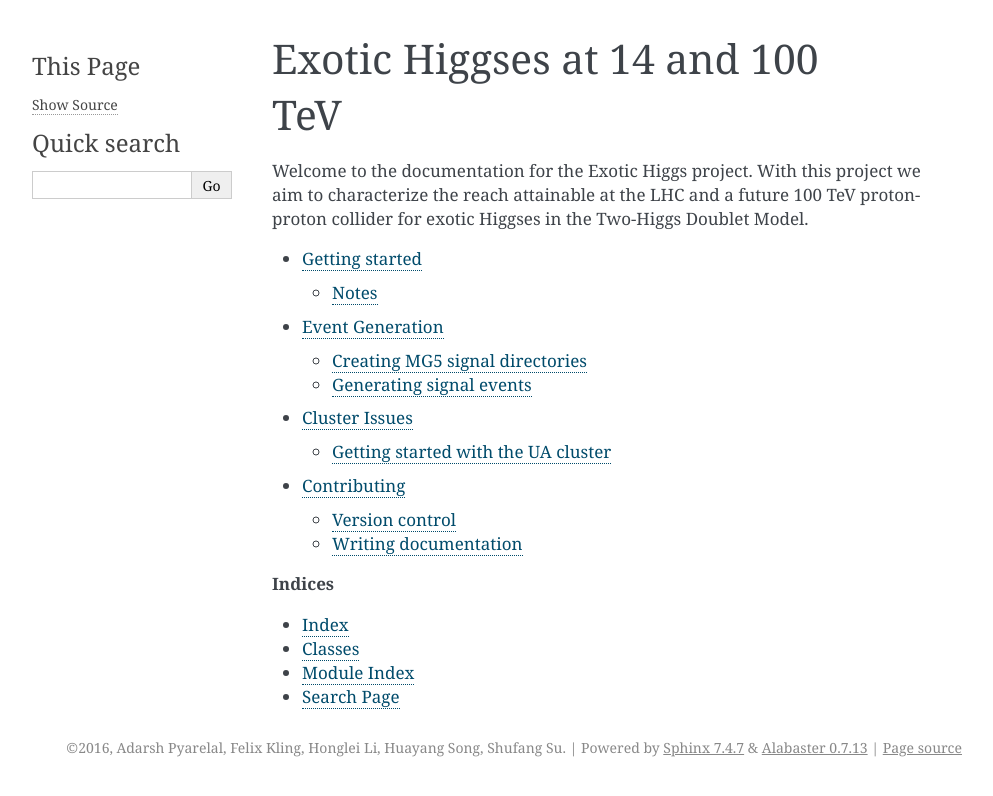
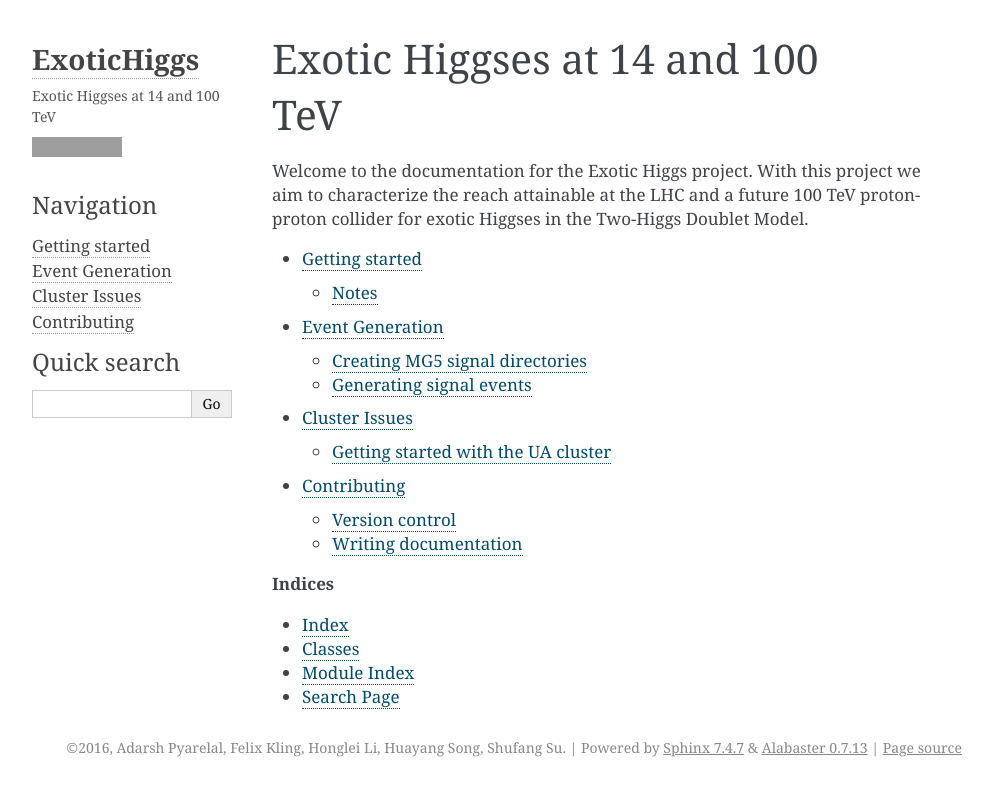
Before and after one commit to adarshp/ExoticHiggs, a Sphinx documentation site: the page built from docs/index.rst, in a window 1280 px wide. Shown: the top 796 px of the page, without its empty margins (148-1141 px from the left). Built offline with Sphinx 7.4.7, drawn with Linux system fonts in a browser that asks for light colours; grey boxes are pictures that could not be loaded.

Commit message:
conf.py updated to use alabaster instead of rtd theme

```diff
--- a/docs/conf.py
+++ b/docs/conf.py
@@ -114,18 +114,18 @@ todo_include_todos = False
 
 # The theme to use for HTML and HTML Help pages.  See the documentation for
 # a list of builtin themes.
-#html_theme = 'alabaster'
+html_theme = 'alabaster'
 
 # Theme options are theme-specific and customize the look and feel of a theme
 # further.  For a list of options available for each theme, see the
 # documentation.
-#html_theme_options = {
-#    'description': 'Exotic Higgses at 14 and 100 TeV',
-#    'logo_name': True,
-#    'github_user': 'adarshp',
-#    'github_repo': 'ExoticHiggs',
-#    'github_button': True,
-#}
+html_theme_options = {
+    'description': 'Exotic Higgses at 14 and 100 TeV',
+    'logo_name': True,
+    'github_user': 'adarshp',
+    'github_repo': 'ExoticHiggs',
+    'github_button': True,
+}
 
 # Add any paths that contain custom themes here, relative to this directory.
 #html_theme_path = ["_themes",]
@@ -165,14 +165,14 @@ html_static_path = ['_static']
 #html_use_smartypants = True
 
 # Custom sidebar templates, maps document names to template names.
-#html_sidebars = {
-#    '**': [
-#        'about.html',
-#        'navigation.html',
-#        'relations.html',
-#        'searchbox.html',
-#    ]
-#}
+html_sidebars = {
+    '**': [
+        'about.html',
+        'navigation.html',
+        'relations.html',
+        'searchbox.html',
+    ]
+}
 
 # Additional templates that should be rendered to pages, maps page names to
 # template names.
```
